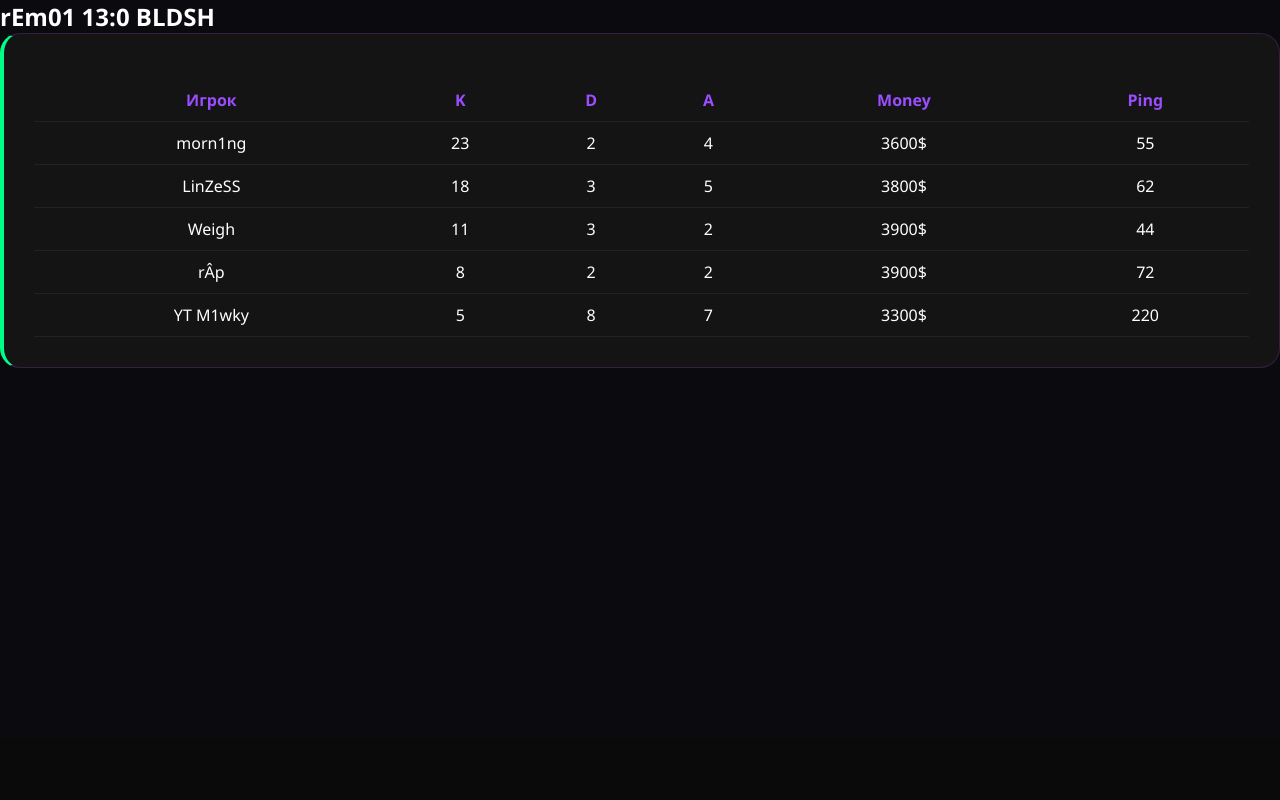
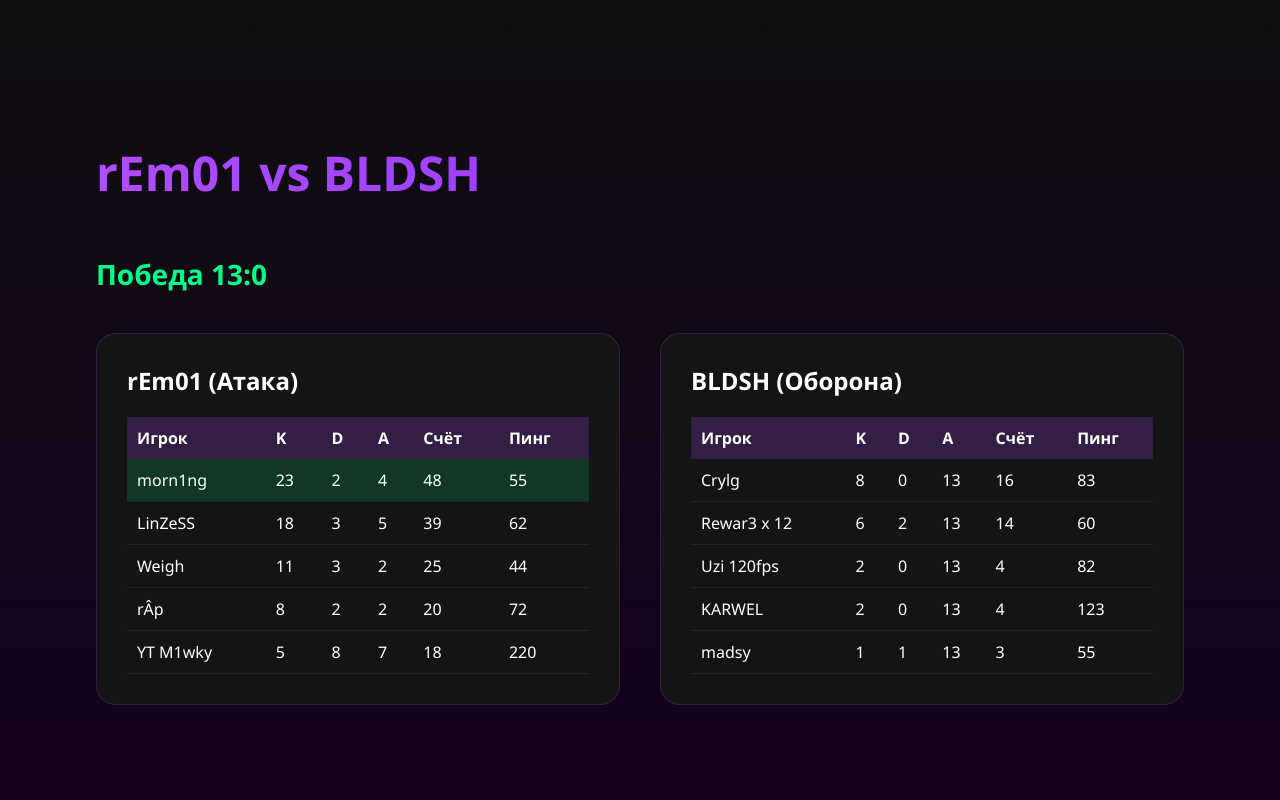
Before and after one commit to akauntsuper04-cyber/remo1, a Flask app: page /match2 in a window 1280 px wide. Shown: the part 62-862 px from the top of the page. Before the commit the page ends 430 px from the top, so only its background shows below. Run offline with Flask 3, Linux system fonts and the light colour scheme.

Commit message:
added second match full stats

```diff
--- a/static/style.css
+++ b/static/style.css
@@ -408,3 +408,63 @@ nav {
     .win {
         border-left: 4px solid #00ff88;
     }
+/* =========================
+   MATCH DETAILS
+========================= */
+
+    .match-details {
+        padding-top: 140px;
+        min-height: 100vh;
+        background: linear-gradient(180deg, #0f0f0f, #14001f);
+    }
+
+    .match-score {
+        margin-bottom: 40px;
+    }
+
+    .win-text {
+        color: #00ff88;
+    }
+
+    .teams-wrapper {
+        display: flex;
+        flex-wrap: wrap;
+        gap: 40px;
+    }
+
+    .team-box {
+        flex: 1;
+        min-width: 350px;
+        background: #141414;
+        padding: 30px;
+        border-radius: 20px;
+        border: 1px solid rgba(177,76,255,0.2);
+    }
+
+    .team-box h2 {
+        margin-bottom: 20px;
+    }
+
+    table {
+        width: 100%;
+        border-collapse: collapse;
+    }
+
+    th {
+        text-align: left;
+        padding: 10px;
+        background: rgba(177,76,255,0.2);
+    }
+
+    td {
+        padding: 10px;
+        border-bottom: 1px solid #222;
+    }
+
+    tr:hover {
+        background: #1f001f;
+    }
+
+    .mvp {
+        background: rgba(0,255,136,0.15);
+    }
--- a/templates/match2.html
+++ b/templates/match2.html
@@ -1,27 +1,34 @@
 {% extends "base.html" %}
 {% block content %}
 
-<section class="section">
-    <h1 class="section-title">rEm01 13:0 BLDSH</h1>
+<section class="match-details">
+    <div class="container">
 
-    <div class="match-card win">
+        <h1 class="page-title">rEm01 vs BLDSH</h1>
+        <h3 class="match-score win-text">Победа 13:0</h3>
 
-        <table class="stats-table">
+        <div class="teams-wrapper">
+
+            <!-- НАША КОМАНДА -->
+            <div class="team-box our-team">
+                <h2>rEm01 (Атака)</h2>
+
+                <table>
                     <tr>
                         <th>Игрок</th>
                         <th>K</th>
                         <th>D</th>
                         <th>A</th>
-                <th>Money</th>
-                <th>Ping</th>
+                        <th>Счёт</th>
+                        <th>Пинг</th>
                     </tr>
 
-            <tr>
+                    <tr class="mvp">
                         <td>morn1ng</td>
                         <td>23</td>
                         <td>2</td>
                         <td>4</td>
-                <td>3600$</td>
+                        <td>48</td>
                         <td>55</td>
                     </tr>
 
@@ -30,7 +37,7 @@
                         <td>18</td>
                         <td>3</td>
                         <td>5</td>
-                <td>3800$</td>
+                        <td>39</td>
                         <td>62</td>
                     </tr>
 
@@ -39,7 +46,7 @@
                         <td>11</td>
                         <td>3</td>
                         <td>2</td>
-                <td>3900$</td>
+                        <td>25</td>
                         <td>44</td>
                     </tr>
 
@@ -48,7 +55,7 @@
                         <td>8</td>
                         <td>2</td>
                         <td>2</td>
-                <td>3900$</td>
+                        <td>20</td>
                         <td>72</td>
                     </tr>
 
@@ -57,11 +64,76 @@
                         <td>5</td>
                         <td>8</td>
                         <td>7</td>
-                <td>3300$</td>
+                        <td>18</td>
                         <td>220</td>
                     </tr>
 
                 </table>
+            </div>
+
+            <!-- ПРОТИВНИКИ -->
+            <div class="team-box enemy-team">
+                <h2>BLDSH (Оборона)</h2>
+
+                <table>
+                    <tr>
+                        <th>Игрок</th>
+                        <th>K</th>
+                        <th>D</th>
+                        <th>A</th>
+                        <th>Счёт</th>
+                        <th>Пинг</th>
+                    </tr>
+
+                    <tr>
+                        <td>Crylg</td>
+                        <td>8</td>
+                        <td>0</td>
+                        <td>13</td>
+                        <td>16</td>
+                        <td>83</td>
+                    </tr>
+
+                    <tr>
+                        <td>Rewar3 x 12</td>
+                        <td>6</td>
+                        <td>2</td>
+                        <td>13</td>
+                        <td>14</td>
+                        <td>60</td>
+                    </tr>
+
+                    <tr>
+                        <td>Uzi 120fps</td>
+                        <td>2</td>
+                        <td>0</td>
+                        <td>13</td>
+                        <td>4</td>
+                        <td>82</td>
+                    </tr>
+
+                    <tr>
+                        <td>KARWEL</td>
+                        <td>2</td>
+                        <td>0</td>
+                        <td>13</td>
+                        <td>4</td>
+                        <td>123</td>
+                    </tr>
+
+                    <tr>
+                        <td>madsy</td>
+                        <td>1</td>
+                        <td>1</td>
+                        <td>13</td>
+                        <td>3</td>
+                        <td>55</td>
+                    </tr>
+
+                </table>
+            </div>
+
+        </div>
 
     </div>
 </section>
```
Also changed, not shown: templates/match1.html (+66 -12 lines). Lines whose indentation alone changed are shown as unchanged.
